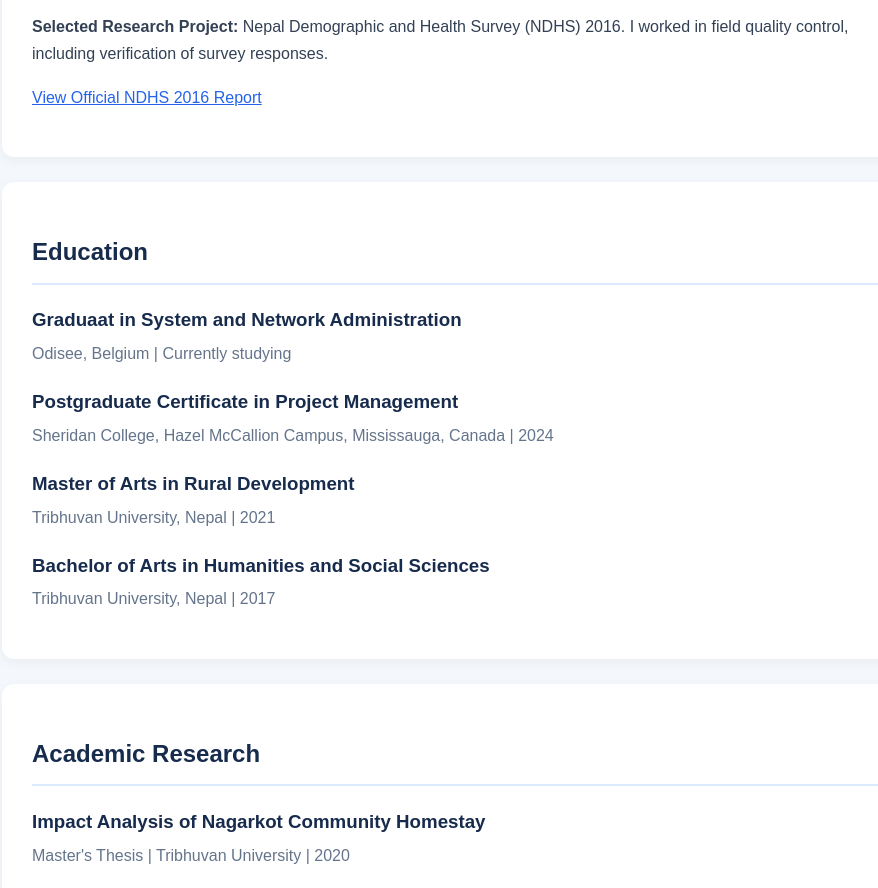
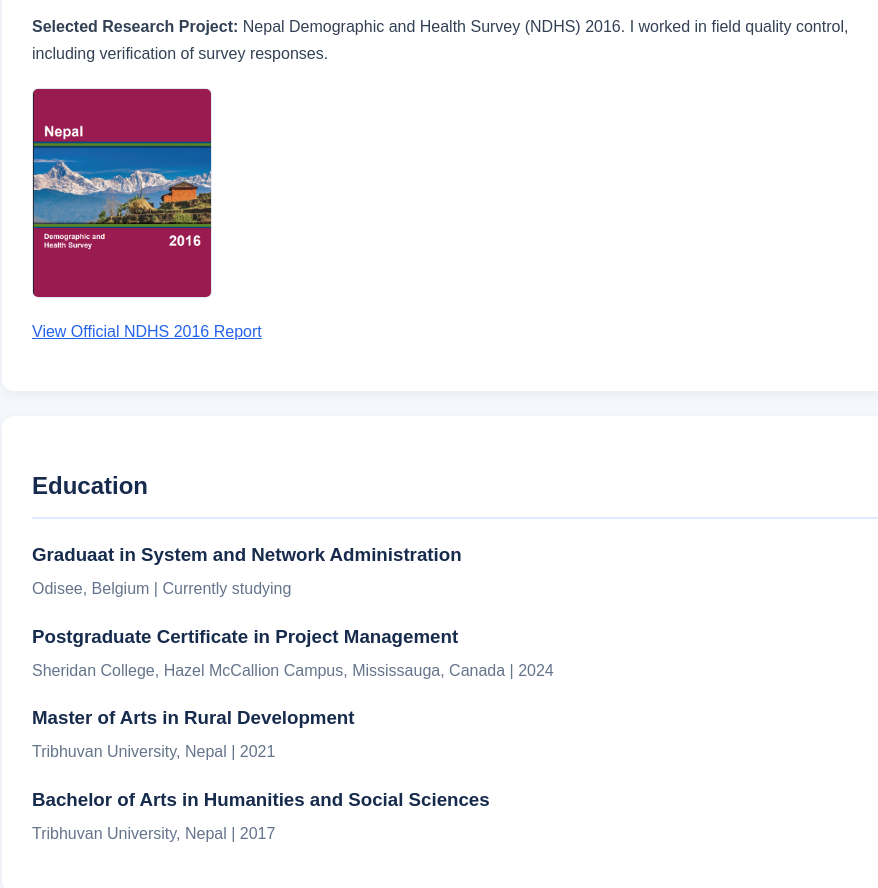
Before and after one commit to pinky-it-projects/pinky-it-projects.github.io, a plain HTML site: page index.html in a window 1280 px wide. Shown: the part 1199-2087 px from the top of the page, without its empty margins (181-1059 px from the left). Drawn offline with Linux system fonts and the light colour scheme.

Commit message:
Add NDHS 2016 report cover to professional background

```diff
--- a/index.html
+++ b/index.html
@@ -23,6 +23,15 @@
     display: block;
     margin: 15px auto;
     border-radius: 8px;
+}
+    .ndhs-cover {
+    display: block;
+    width: 100%;
+    max-width: 180px;
+    height: auto;
+    margin: 20px 0;
+    border: 1px solid #e2e8f0;
+    border-radius: 6px;
 }
     :root {
       --navy: #172b4d;
@@ -175,6 +184,9 @@
   I worked in field quality control, including
   verification of survey responses.
 </p>
+  <img src="ndhs-2016-cover.png"
+     alt="Official Nepal Demographic and Health Survey 2016 report cover"
+     class="ndhs-cover">
 
 <p>
   <a href="https://dhsprogram.com/pubs/pdf/FR336/FR336.pdf"
```
